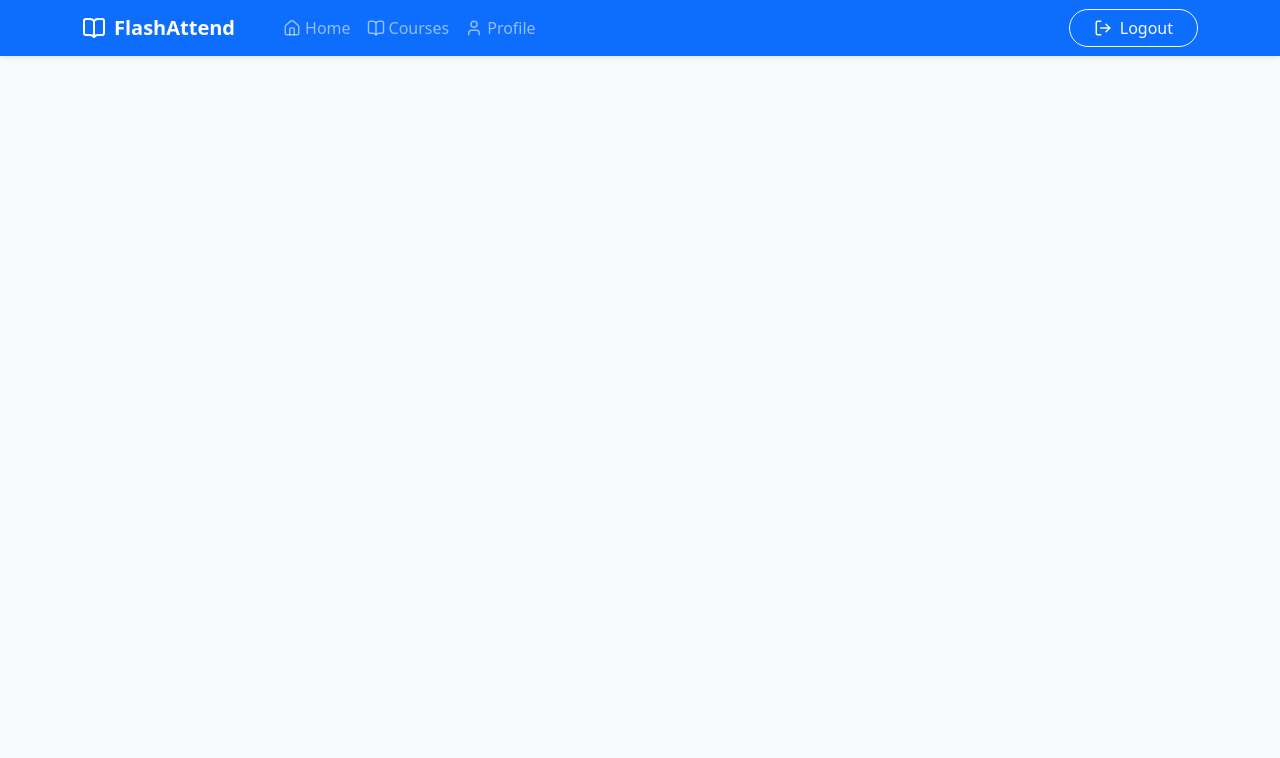
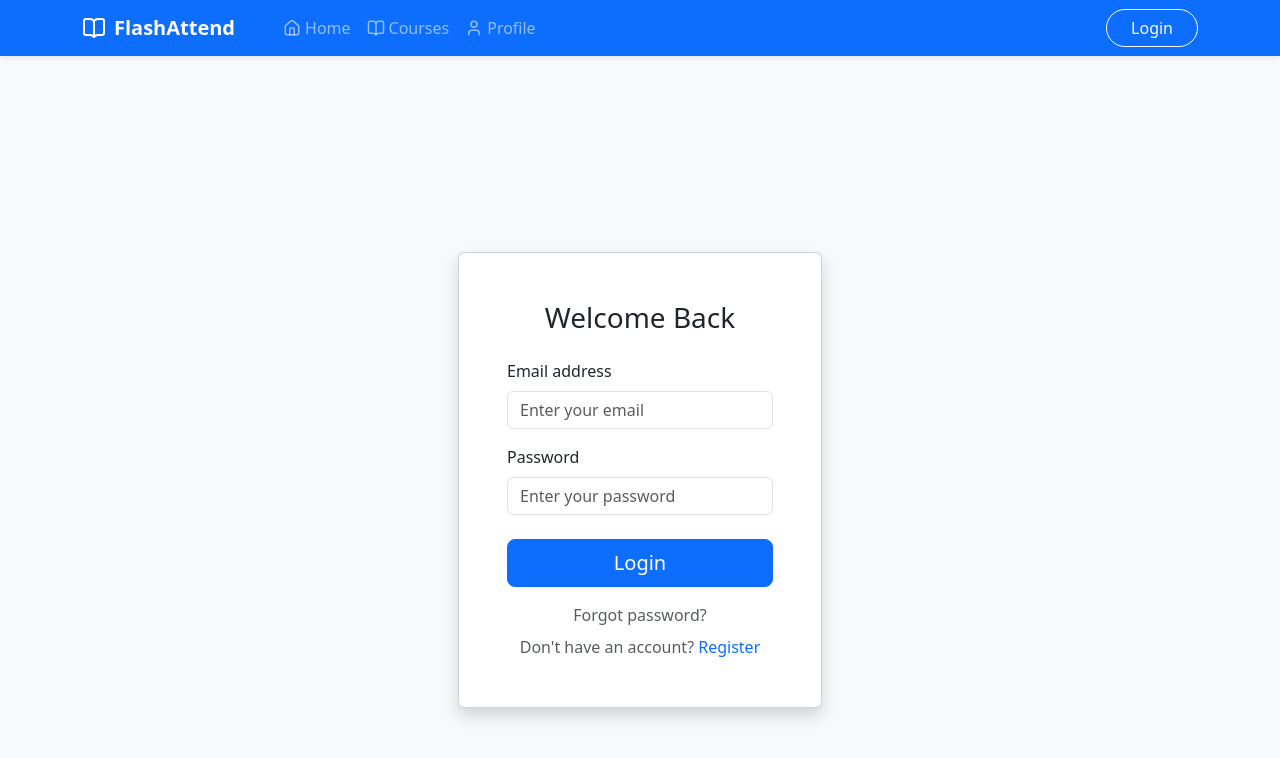
Before and after one commit to Louise-Goco/FlashAttend, a React (Create React App) app in the folder frontend/: page /login in a window 1280 px wide. Shown: the top 758 px of the page. Built offline with nearby package versions, Linux system fonts and the light colour scheme.

Commit message:
Fix code after merge

```diff
--- a/frontend/src/App.js
+++ b/frontend/src/App.js
@@ -23,6 +23,8 @@ function App() {
             <Route path="/" element={<Home />} />
             <Route path="/course" element={<Course />} />
             <Route path="/profile" element={<Profile />} />
+            <Route path="/login" element={<Login />} />
+            <Route path="/register" element={<Register />} />
           </Routes>
         </div>
       </div>
--- a/frontend/src/components/Navbar.js
+++ b/frontend/src/components/Navbar.js
@@ -59,14 +59,24 @@ const Navbar = () => {
             </li>
           </ul>
 
-          <div className="d-flex">
+        <div className="d-flex">
+          {!auth.currentUser ? (
+            <button
+              onClick={() => navigate('/login')}
+              className="btn btn-outline-light rounded-pill px-4"
+            >
+              Login
+            </button>
+          ) : (
             <button
               onClick={handleLogout}
-              className="btn btn-outline-light rounded-pill px-4 d-flex align-items-center gap-2 transition"
+              className="btn btn-outline-light rounded-pill px-4 d-flex align-items-center gap-2"
             >
               <LogOut size={18} /> Logout
             </button>
-          </div>
+          )}
+        </div>
+
         </div>
       </div>
     </nav>
--- a/frontend/src/pages/Login.js
+++ b/frontend/src/pages/Login.js
@@ -1,3 +1,4 @@
+import { Link } from 'react-router-dom';
 import React, { useState } from 'react';
 
 const Login = () => {
@@ -74,6 +75,11 @@ const Login = () => {
             <div className="text-center mt-3">
               <a href="#!" className="text-decoration-none text-muted">Forgot password?</a>
             </div>
+
+            <div className="text-center mt-2">
+              <span className="text-muted">Don't have an account? </span>
+              <Link to="/register" className="text-decoration-none">Register</Link>
+            </div>
           </div>
         </div>
       </div>
```
